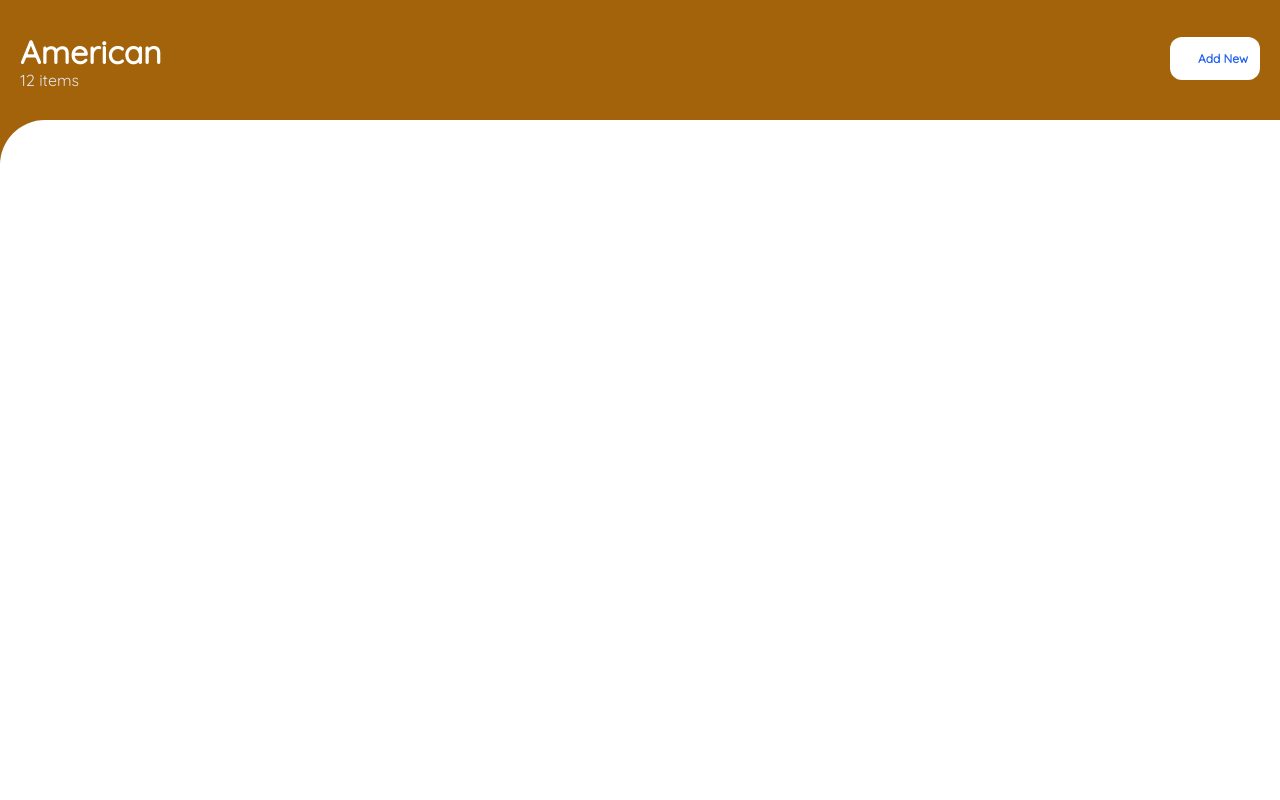
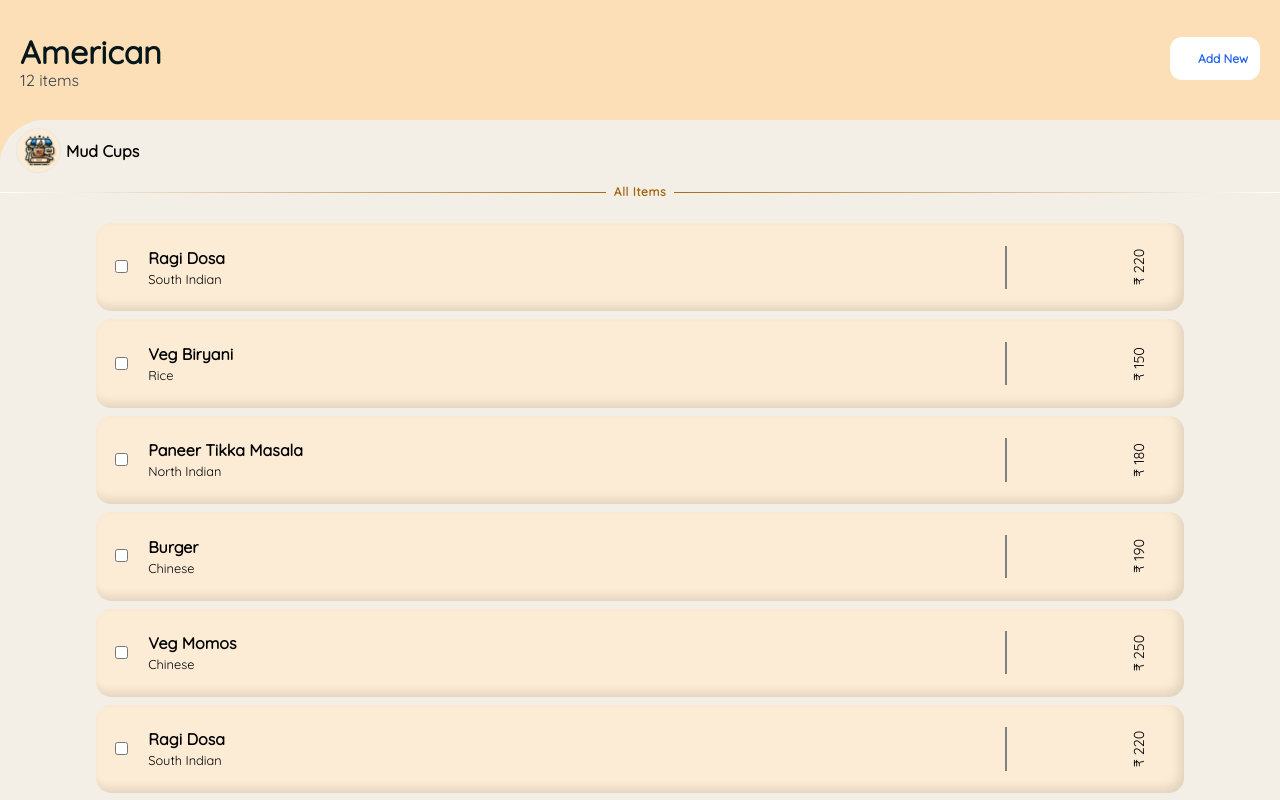
Before and after one commit to Abhishree881/mud-cups, a React (Create React App) app: page /admin/items/American in a window 1280 px wide. Shown: the top 800 px of the page. Built offline with nearby package versions, Linux system fonts and the light colour scheme; some icons are missing; a web font is replaced by a local one.

Commit message:
changed items  page

```diff
--- a/src/assets/styles/category.css
+++ b/src/assets/styles/category.css
@@ -40,6 +40,11 @@
     aspect-ratio: 1/1;
 }
 
-.add-item-button {
+.add-category-button {
     box-shadow: inset 0 0 10px rgba(31, 25, 255, 0.5);
+    cursor: pointer;
 }
+
+.add-category-button:hover {
+    transform: scale(1.05);
+}
--- /dev/null
+++ b/src/assets/styles/item.css
@@ -0,0 +1,4 @@
+.add-item-button:hover {
+    transform: scale(1.05);
+    cursor: pointer;
+}
--- /dev/null
+++ b/src/assets/styles/itemcard.css
@@ -0,0 +1,47 @@
+.itemcard {
+    width: 85%;
+    margin: 1vh auto;
+    display: flex;
+    align-items: center;
+    justify-content: space-between;
+    padding: 1.2rem;
+    background-color: #fcecd5;
+    box-shadow: inset -5px -5px 10px rgba(0, 0, 0, 0.1);
+    border-radius: 15px;
+}
+
+.itemcard-body {
+    display: flex;
+    width: 85%;
+    align-items: center;
+    border-right: 2px solid gray
+}
+
+.itemcard-item {
+    display: flex;
+    flex-direction: column;
+    padding: 0 20px;
+}
+
+.itemcard-name {
+    font-weight: 700;
+}
+
+.itemcard-desc {
+    font-size: 0.8rem;
+    font-weight: 500;
+}
+
+.itemcard-price {
+    transform: rotate(270deg);
+    display: flex;
+    align-items: center;
+    justify-content: center;
+    height: 50px;
+    width: 50px;
+    font-size: 0.9rem;
+}
+
+.checkbox {
+    background-color: #fcecd5;
+}
--- a/src/components/itemCard.jsx
+++ b/src/components/itemCard.jsx
@@ -1,9 +1,27 @@
-import React from 'react'
+import React from "react";
+import "../assets/styles/itemcard.css";
 
-function ItemCard() {
-    return (
-        <div>I</div>
-    )
+function ItemCard({ data }) {
+  return (
+    <div className="itemcard">
+      <div className="itemcard-body">
+        <span>
+          <input
+            className="checkbox"
+            type="checkbox"
+            id="myCheckbox"
+            name="myCheckbox"
+            value="checked"
+          />
+        </span>
+        <div className="itemcard-item">
+          <span className="itemcard-name">{data.name}</span>
+          <span className="itemcard-desc">{data.category}</span>
+        </div>
+      </div>
+      <span className="itemcard-price">&#x20B9; {data.price}</span>
+    </div>
+  );
 }
 
-export default ItemCard
+export default ItemCard;
--- a/src/components/recommendedData.jsx
+++ b/src/components/recommendedData.jsx
@@ -1,40 +1,45 @@
 const rData = [
   {
     index: 1,
-        name: 'Ragi Dosa',
-        price: 220.00,
-        imgUrl: 'https://img-mm.manoramaonline.com/content/dam/mm/mo/pachakam/readers-recipe/images/2023/10/27/Square--ragi-dosa.jpg',
-        category: 'South Indian',
+    name: "Ragi Dosa",
+    price: 220,
+    imgUrl:
+      "https://img-mm.manoramaonline.com/content/dam/mm/mo/pachakam/readers-recipe/images/2023/10/27/Square--ragi-dosa.jpg",
+    category: "South Indian",
   },
   {
     index: 2,
-        name: 'Veg Biryani',
-        price: 150.75,
-        imgUrl: 'https://cdn.grofers.com/cdn-cgi/image/f=auto,fit=scale-down,q=70,metadata=none,w=1080/assets/search/usecase/paneer_tikka_biryani_zdish.png',
-        category: 'Rice',
+    name: "Veg Biryani",
+    price: 150,
+    imgUrl:
+      "https://cdn.grofers.com/cdn-cgi/image/f=auto,fit=scale-down,q=70,metadata=none,w=1080/assets/search/usecase/paneer_tikka_biryani_zdish.png",
+    category: "Rice",
   },
   {
     index: 3,
-        name: 'Paneer Tikka Masala',
-        price: 180.00,
-        imgUrl: 'https://silkroadrecipes.com/wp-content/uploads/2021/12/Paneer-Butter-Masala-square.jpg',
-        category: 'North Indian',
+    name: "Paneer Tikka Masala",
+    price: 180.0,
+    imgUrl:
+      "https://silkroadrecipes.com/wp-content/uploads/2021/12/Paneer-Butter-Masala-square.jpg",
+    category: "North Indian",
   },
   {
     index: 4,
-        name: 'Burger',
-        price: 190.00,
-        imgUrl: 'https://img.freepik.com/premium-photo/hamburger-with-toothpick-it-small-toothpick-top_442337-492.jpg',
-        category: 'Chinese',
+    name: "Burger",
+    price: 190.0,
+    imgUrl:
+      "https://img.freepik.com/premium-photo/hamburger-with-toothpick-it-small-toothpick-top_442337-492.jpg",
+    category: "Chinese",
   },
 
   {
     index: 5,
-        name: 'Veg Momos',
-        price: 250.50,
-        imgUrl: 'https://media.istockphoto.com/id/1292635321/photo/veg-steam-momo-nepalese-traditional-dish-momo-stuffed-with-vegetables-and-then-cooked-and.jpg?s=612x612&w=0&k=20&c=NyxQvDnBq7Ki09Zi21JEMxpuZ_uVr45ZBSavqXJ2T1s=',
-        category: 'Chinese',
+    name: "Veg Momos",
+    price: 250,
+    imgUrl:
+      "https://media.istockphoto.com/id/1292635321/photo/veg-steam-momo-nepalese-traditional-dish-momo-stuffed-with-vegetables-and-then-cooked-and.jpg?s=612x612&w=0&k=20&c=NyxQvDnBq7Ki09Zi21JEMxpuZ_uVr45ZBSavqXJ2T1s=",
+    category: "Chinese",
   },
-]
+];
 
-export default rData
+export default rData;
--- a/src/pages/Category.js
+++ b/src/pages/Category.js
@@ -56,7 +56,7 @@ function Category() {
         })}
       </div>
       <div className="fixed z-[100] bottom-[20px] right-[20px]">
-        <div className="add-item-button w-[48px] h-[48px] bg-blue-700 rounded-[15px] flex items-center justify-center">
+        <div className="add-category-button w-[48px] h-[48px] bg-blue-700 rounded-[15px] flex items-center justify-center">
           <FaPlus fontSize={"25px"} color="white" />
         </div>
       </div>
--- a/src/pages/Items.js
+++ b/src/pages/Items.js
@@ -1,35 +1,71 @@
 import React from "react";
-import { useParams } from "react-router-dom";
+import { Link, useParams } from "react-router-dom";
 import { FaPlus } from "react-icons/fa6";
+import "../assets/styles/item.css";
+import rData from "../components/recommendedData";
+import ItemCard from "../components/itemCard";
+import logo from "../assets/image/logo.jpeg";
 
 function Items() {
   const { id } = useParams();
   return (
-    <div className="">
-      <div className="relative w-[100vw] h-[100vh] pt-[36px] bg-[#A2630B] flex">
+    <div className="relative">
+      <div className=" w-[100vw] h-[29vh] pt-[36px] bg-[#fcdfb7] flex fixed top-0">
         <div className=" flex flex-col flex-[6]">
           <div
-            className="text-white font-semibold text-[32px] pl-[20px]"
+            className="text-[#06161a] font-semibold text-[32px] pl-[20px]"
             style={{ lineHeight: "32px" }}
           >
             {id}
           </div>
-          <div className="text-gray-200 font-[400] text-[16px] pl-[20px]">
+          <div className="text-gray-700 font-[400] text-[16px] pl-[20px]">
             12 items
           </div>
         </div>
         <div className="flex-[4] pr-[20px] flex justify-end pt-[1px]">
           <div
-            className="w-[90px] h-[43px] rounded-[12px] text-blue-600 font-semibold text-[12px] bg-white flex gap-1 items-center justify-center"
+            className="add-item-button w-[90px] h-[43px] rounded-[12px] text-blue-600 font-semibold text-[12px] bg-white flex gap-1 items-center justify-center"
             style={{ lineHeight: "32px" }}
           >
             <FaPlus color="rgb(37,99,235)" /> Add New
           </div>
         </div>
-        <div
-          className="absolute bg-white w-full min-h-[100%] top-[120px]"
-          style={{ borderRadius: "45px 0 0 0" }}
-        ></div>
+      </div>
+      <div
+        className="absolute bg-[#f3eee6] w-full min-h-[80vh] top-[120px]"
+        style={{ borderRadius: "45px 0 0 0" }}
+      >
+        <Link to="/admin">
+          <div
+            className="pt-2 px-4 font-bold flex items-center gap-[5px] sticky top-0 bg-[#f3eee6] z-50"
+            style={{ borderRadius: "45px 0 0 0" }}
+          >
+            <img
+              className="aspect-w-1 aspect-h-1 w-[45px] border rounded-full"
+              src={logo}
+              alt="logo"
+            />
+            <span>Mud Cups</span>
+          </div>
+        </Link>
+        <div className="h-fit w-full my-[10px] flex items-center justify-center sticky top-[50px] bg-[#f3eee6] z-50">
+          <div className="h-[1px] w-full absolute top-[50%] horizontal-line"></div>
+          <span className="text-[#a2630b] text-[12px] font-[700] bg-[#f3eee6] z-[1] px-2 tracking-wider">
+            All Items
+          </span>
+        </div>
+        <div className="pt-1">
+          {rData.map((index) => {
+            return <ItemCard data={index} key={index.index} />;
+          })}
+          {rData.map((index) => {
+            return <ItemCard data={index} key={index.index} />;
+          })}
+          <hr className="mt-3 mb-1" />
+          <span className="flex items-center text-center flex-col w-[100%] pb-2">
+            You have reached end of the list
+          </span>
+        </div>
       </div>
     </div>
   );
```
Lines whose indentation alone changed are shown as unchanged.
